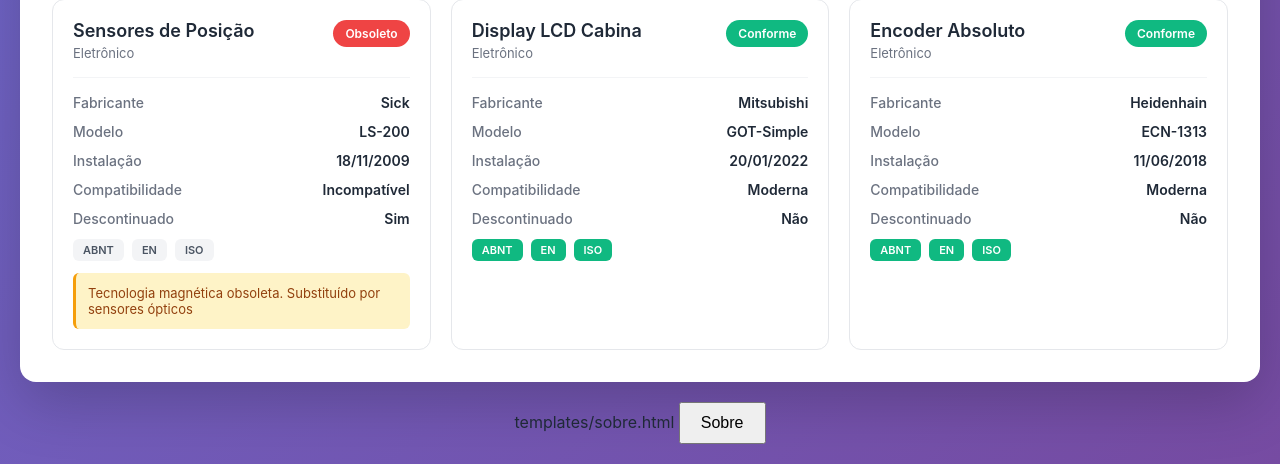
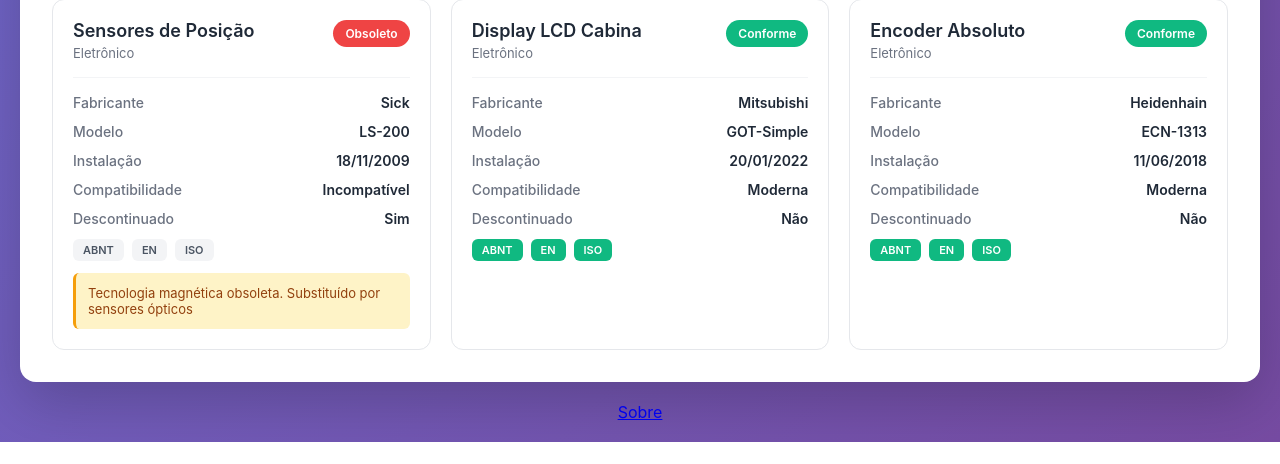
Before and after one commit to isaquehur-commits/meu_site, a Flask app: page / in a window 1280 px wide. Shown: the part 2004-2468 px from the top of the page. After the commit the page ends 2446 px from the top, so only its background shows below. Run offline with Flask 3, Linux system fonts and the light colour scheme.

Commit message:
Adicionando nova pagina

```diff
--- a/templates/index.html
+++ b/templates/index.html
@@ -403,11 +403,11 @@
     </script>
 
 <div style="text-align: center; margin-top: 20px;">
-    templates/sobre.html
+    <a href="templates/s
         <button style="padding: 10px 20px; font-size: 16px; cursor: pointer;">
             Sobre
         </button>
     </a>
-</div>
+
     </body>
     </html>
```
